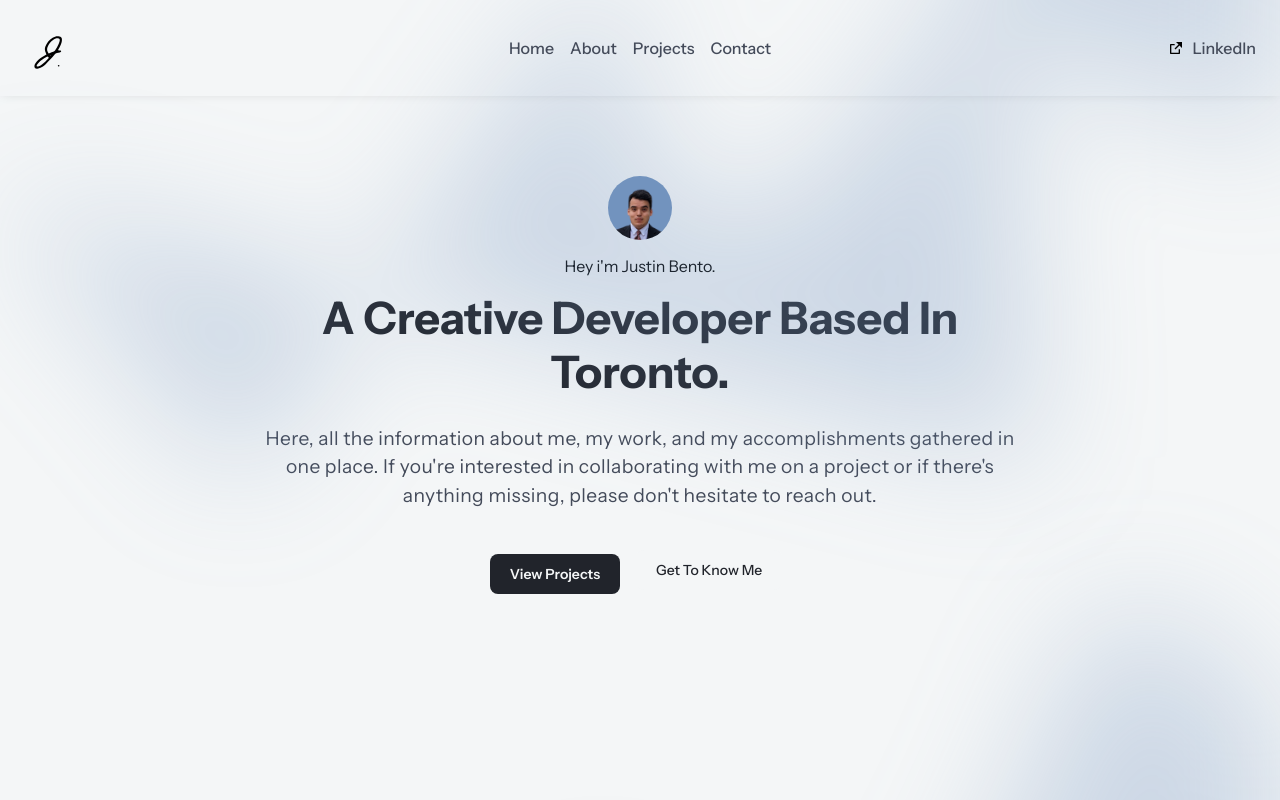
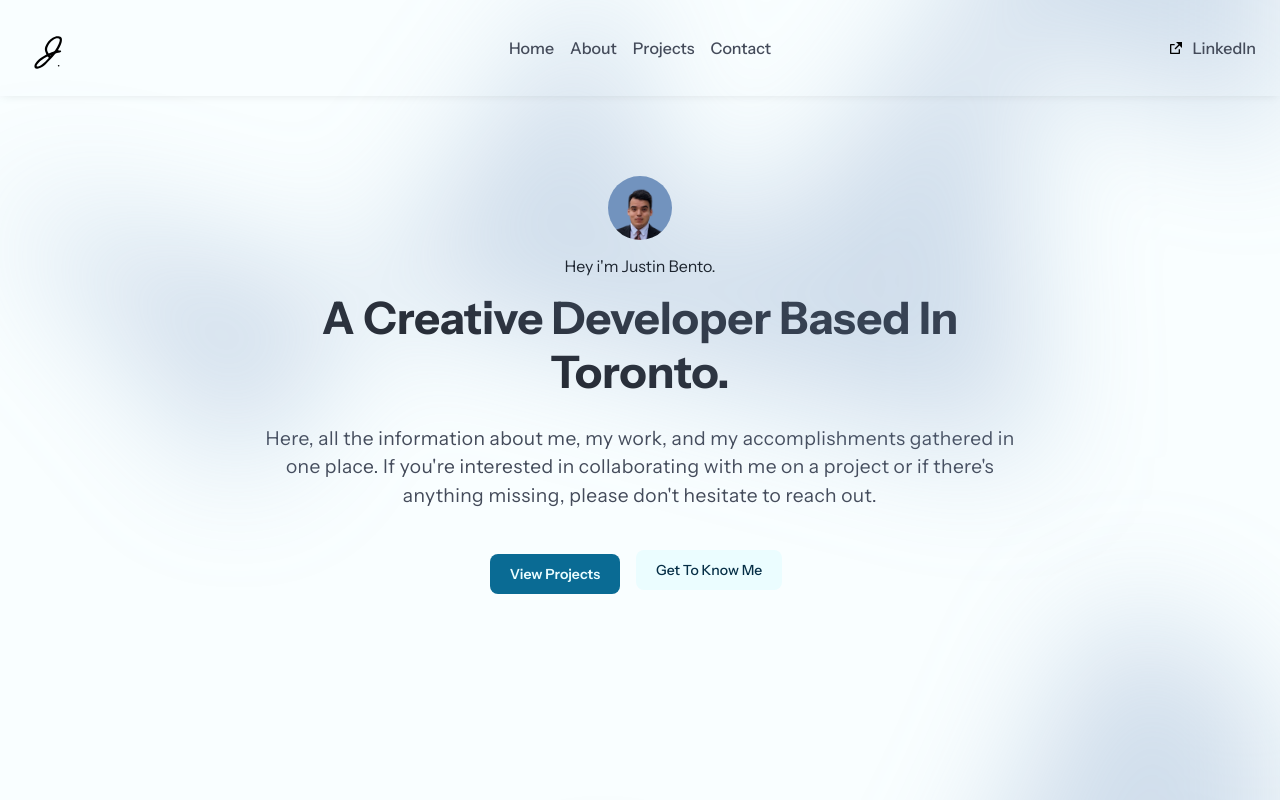
Before and after one commit to Justin-Bento/portfolio, a Next.js app: page / in a window 1280 px wide. Shown: the top 800 px of the page. Built offline with nearby package versions, Linux system fonts and the light colour scheme; no server answers.

Commit message:
updated styles from gray to primary

```diff
--- a/styles/Footer.module.css
+++ b/styles/Footer.module.css
@@ -1,7 +1,7 @@
 .background {
   margin-top: 4rem;
   padding: 2rem 1rem;
-  background-color: var(--gray-100);
+  background-color: var(--primary-100);
 }
 .container {
   max-width: 1280px;
--- a/styles/Home.module.css
+++ b/styles/Home.module.css
@@ -79,8 +79,8 @@ img.mainImageLin {
   font-size: 0.875rem; /* 14px */
   line-height: 1.25rem;
   font-weight: 600;
-  color: var(--gray-50);
-  background-color: var(--gray-950);
+  color: var(--primary-50);
+  background-color: var(--primary-700);
   transition-property: all;
   transition-timing-function: cubic-bezier(0.4, 0, 0.2, 1);
   transition-duration: 150ms;
@@ -94,12 +94,12 @@ img.mainImageLin {
   margin-bottom: 0.5rem;
   border-radius: 0.5rem;
   border-width: 1px;
-  border-color: var(--gray-700);
+  border-color: var(--primary-700);
   font-size: 0.875rem;
   line-height: 1.25rem;
   font-weight: 500;
-  color: var(--gray-950);
-  background-color: var(--gray-50);
+  color: var(--primary-950);
+  background-color: var(--primary-50);
   text-decoration: none;
   transition-property: all;
   transition-timing-function: cubic-bezier(0.4, 0, 0.2, 1);
--- a/styles/globals.css
+++ b/styles/globals.css
@@ -1,4 +1,16 @@
 :root {
+  --primary-50: #ebfdff;
+  --primary-100: #ccf6ff;
+  --primary-200: #a3eeff;
+  --primary-300: #63defd;
+  --primary-400: #1ac5f4;
+  --primary-500: #00ace0;
+  --primary-600: #0382b5;
+  --primary-700: #0a6b94;
+  --primary-800: #125878;
+  --primary-900: #144a66;
+  --primary-950: #062f46;
+  /*  */
   --gray-50: #f4f6f7;
   --gray-100: #e2e6eb;
   --gray-200: #c9cfd8;
@@ -31,7 +43,7 @@
 html body {
   margin: 0rem;
   padding: 0rem;
-  background-color: var(--gray-50);
+  background-color: hsla(186, 100%, 96%, 0.3);
   font-family: "Instrument Sans", sans-serif;
 }
 .container {
@@ -55,11 +67,11 @@ html body {
 }
 
 @media (min-width: 1024px) {
-  .headline{
+  .headline {
     font-size: 2.25rem; /* 36px */
-  line-height: 2.5rem; /* 40px */
+    line-height: 2.5rem; /* 40px */
   }
-  .body{
+  .body {
     font-size: 1.25rem; /* 20px */
     line-height: 1.75rem; /* 28px */
   }
```
Also changed, not shown: styles/About.module.css (+6 -14 lines).
